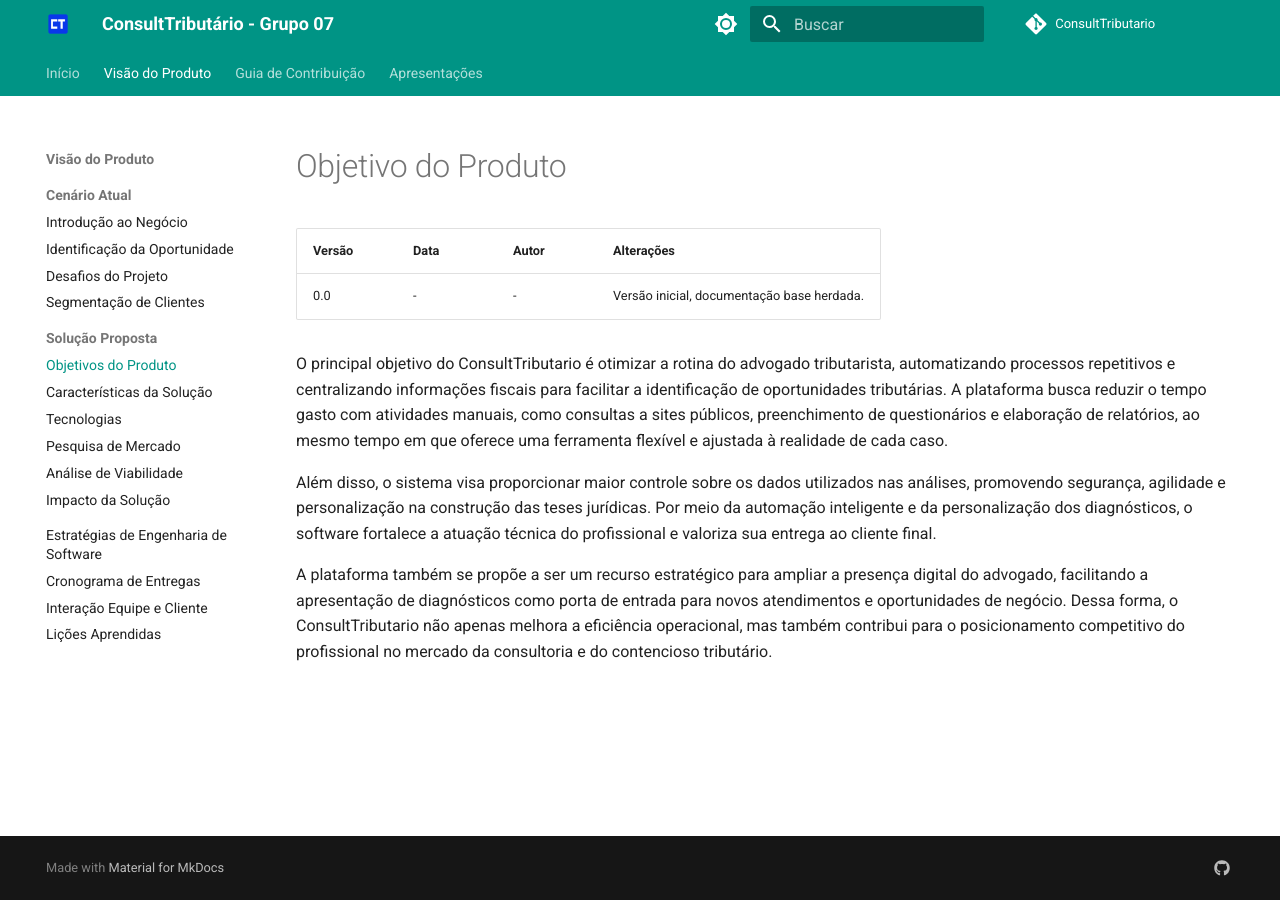
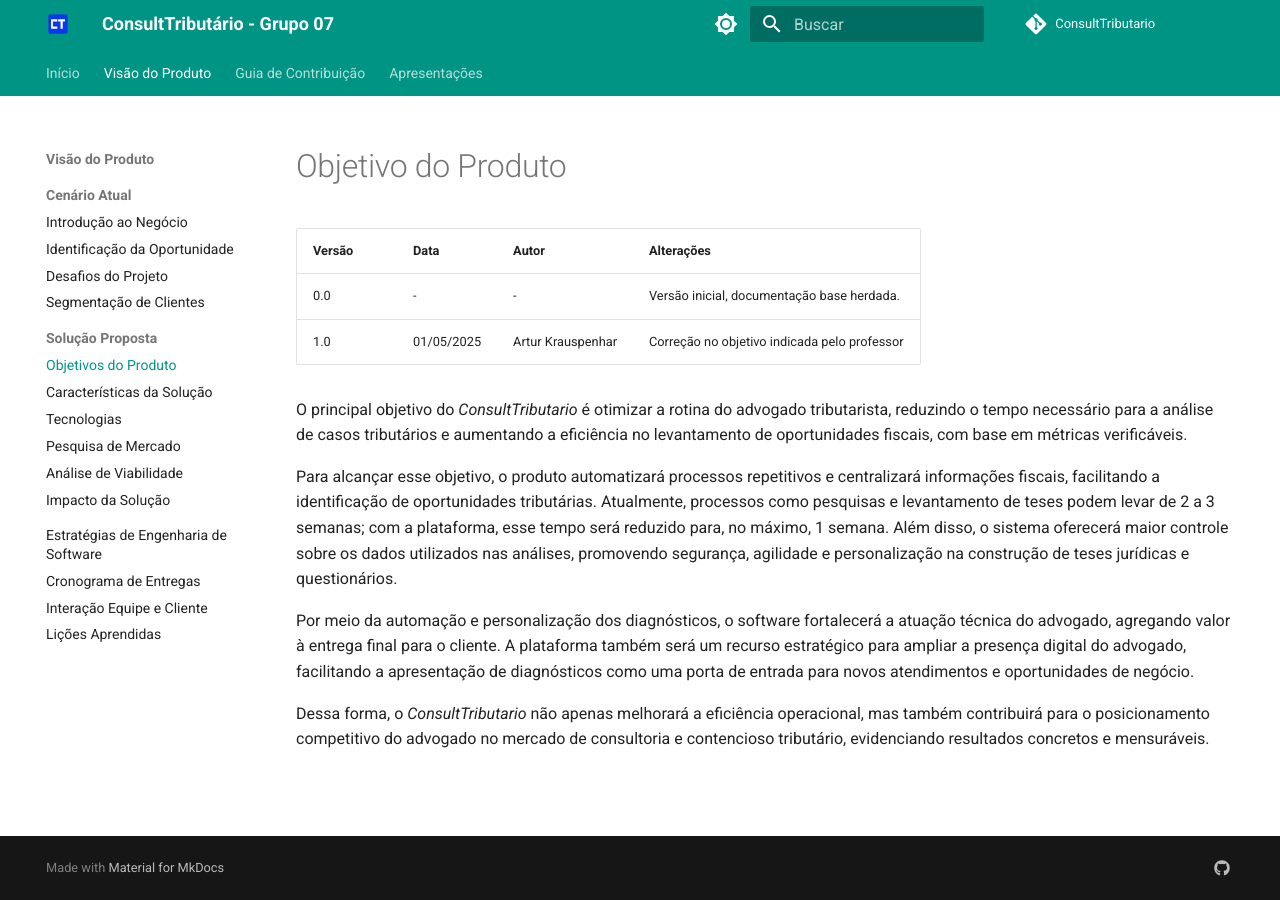
Before and after one commit to mdsreq-fga-unb/2025.1-T02-ConsultTributario, an MkDocs documentation site: the page built from docs/visao-produto/solucao-proposta/objetivos-produto.md, in a window 1280 px wide. Built offline with MkDocs 1.6.1 and Material for MkDocs 9.7.7, drawn with Linux system fonts in a browser that asks for light colours; comment, search, counter and statistics services are not loaded.

Commit message:
docs: corrige objetivo principal e especificos

```diff
--- a/docs/visao-produto/solucao-proposta/objetivos-produto.md
+++ b/docs/visao-produto/solucao-proposta/objetivos-produto.md
@@ -3,10 +3,12 @@
 | Versão | Data | Autor | Alterações |
 |--------|------|-------|------------|
 | 0.0    | -    | -     | Versão inicial, documentação base herdada. |
+| 1.0    | 01/05/2025    | Artur Krauspenhar     | Correção no objetivo indicada pelo professor |
 
+O principal objetivo do *ConsultTributario* é otimizar a rotina do advogado tributarista, reduzindo o tempo necessário para a análise de casos tributários e aumentando a eficiência no levantamento de oportunidades fiscais, com base em métricas verificáveis.
 
-O principal objetivo do ConsultTributario é otimizar a rotina do advogado tributarista, automatizando processos repetitivos e centralizando informações fiscais para facilitar a identificação de oportunidades tributárias. A plataforma busca reduzir o tempo gasto com atividades manuais, como consultas a sites públicos, preenchimento de questionários e elaboração de relatórios, ao mesmo tempo em que oferece uma ferramenta flexível e ajustada à realidade de cada caso.
+Para alcançar esse objetivo, o produto automatizará processos repetitivos e centralizará informações fiscais, facilitando a identificação de oportunidades tributárias. Atualmente, processos como pesquisas e levantamento de teses podem levar de 2 a 3 semanas; com a plataforma, esse tempo será reduzido para, no máximo, 1 semana. Além disso, o sistema oferecerá maior controle sobre os dados utilizados nas análises, promovendo segurança, agilidade e personalização na construção de teses jurídicas e questionários.
 
-Além disso, o sistema visa proporcionar maior controle sobre os dados utilizados nas análises, promovendo segurança, agilidade e personalização na construção das teses jurídicas. Por meio da automação inteligente e da personalização dos diagnósticos, o software fortalece a atuação técnica do profissional e valoriza sua entrega ao cliente final.
+Por meio da automação e personalização dos diagnósticos, o software fortalecerá a atuação técnica do advogado, agregando valor à entrega final para o cliente. A plataforma também será um recurso estratégico para ampliar a presença digital do advogado, facilitando a apresentação de diagnósticos como uma porta de entrada para novos atendimentos e oportunidades de negócio.
 
-A plataforma também se propõe a ser um recurso estratégico para ampliar a presença digital do advogado, facilitando a apresentação de diagnósticos como porta de entrada para novos atendimentos e oportunidades de negócio. Dessa forma, o ConsultTributario não apenas melhora a eficiência operacional, mas também contribui para o posicionamento competitivo do profissional no mercado da consultoria e do contencioso tributário.
+Dessa forma, o *ConsultTributario* não apenas melhorará a eficiência operacional, mas também contribuirá para o posicionamento competitivo do advogado no mercado de consultoria e contencioso tributário, evidenciando resultados concretos e mensuráveis.
```
